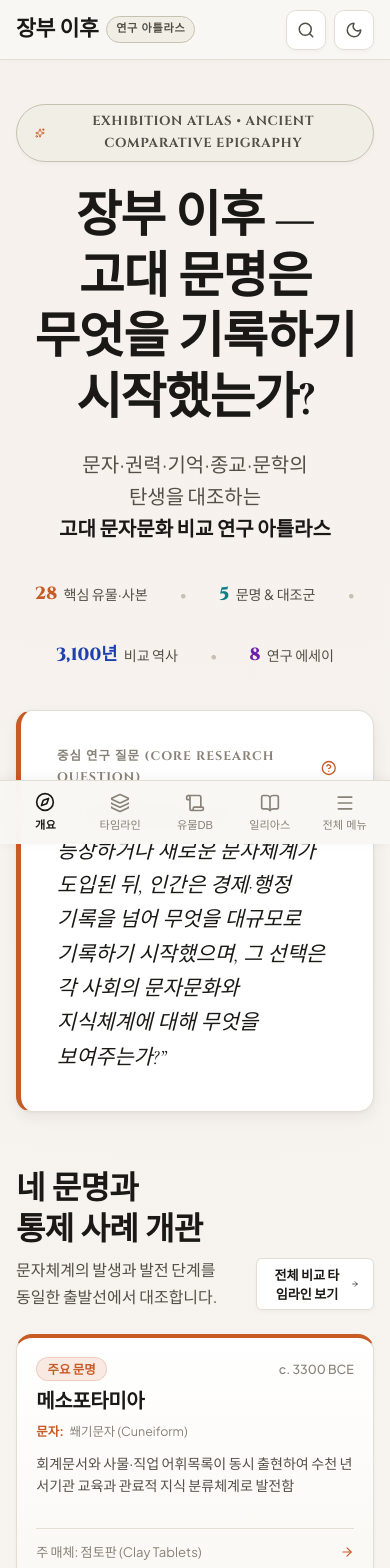
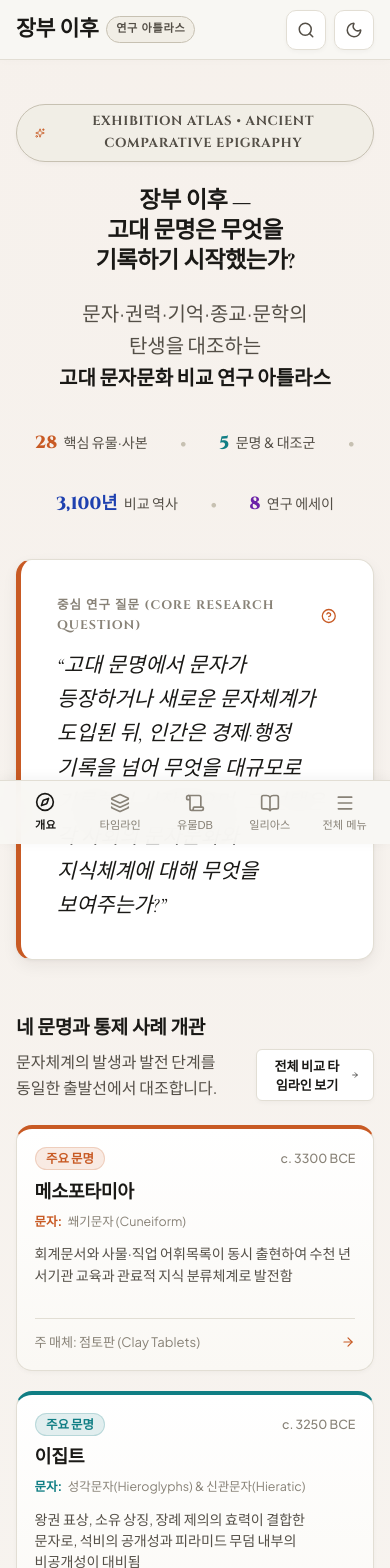
Before and after one commit to YgHnSIM/after-the-ledger, a React (Vite) app: page / in a window 390 px wide. Shown: the top 1568 px of the page. Built offline with nearby package versions, Linux system fonts and the light colour scheme; a web font is replaced by a local one.

Commit message:
style(mobile): implement fluid typography and responsive grid stack
- Implement fluid clamp() typography
- Add responsive 1-column grid stacking and bottom safe-area padding

```diff
--- a/src/components/CivilizationDetailView.tsx
+++ b/src/components/CivilizationDetailView.tsx
@@ -69,7 +69,8 @@ export const CivilizationDetailView: React.FC<CivilizationDetailViewProps> = ({
       </div>
 
       {/* TWO COLUMN CONTENT: DEEP NARRATIVE & STAGES */}
-      <div style={{ display: 'grid', gridTemplateColumns: '2fr 1fr', gap: '2rem', marginBottom: '3rem' }}>
+      <div className="grid-responsive-2col" style={{ marginBottom: '3rem' }}>
+
         {/* NARRATIVE MAIN COLUMN */}
         <div>
           <section className="card" style={{ marginBottom: '2rem' }}>
--- a/src/components/HomeView.tsx
+++ b/src/components/HomeView.tsx
@@ -269,33 +269,34 @@ export const HomeView: React.FC<HomeViewProps> = ({ onNavigateTab }) => {
                 <span>기원전 300 BCE</span>
               </div>
 
-              <div style={{ display: 'grid', gridTemplateColumns: '1fr 3fr', alignItems: 'center', gap: '1rem' }}>
+              <div className="grid-responsive-3col" style={{ alignItems: 'center' }}>
                 <span style={{ fontWeight: 600, fontSize: '0.88rem', color: 'var(--civ-mesopotamia)' }}>메소포타미아</span>
-                <div style={{ height: '20px', background: 'rgba(200, 100, 50, 0.2)', border: '1px solid var(--civ-mesopotamia)', borderRadius: 'var(--radius-sm)', position: 'relative', width: '90%' }}>
+                <div style={{ height: '20px', background: 'rgba(200, 100, 50, 0.2)', border: '1px solid var(--civ-mesopotamia)', borderRadius: 'var(--radius-sm)', position: 'relative', width: '100%' }}>
                   <span style={{ position: 'absolute', left: '10px', top: '1px', fontSize: '0.72rem', fontWeight: 600 }}>우루크 점토판 ~ 길가메시 표준판 (3300 ~ 650 BCE)</span>
                 </div>
               </div>
 
-              <div style={{ display: 'grid', gridTemplateColumns: '1fr 3fr', alignItems: 'center', gap: '1rem' }}>
+              <div className="grid-responsive-3col" style={{ alignItems: 'center' }}>
                 <span style={{ fontWeight: 600, fontSize: '0.88rem', color: 'var(--civ-egypt)' }}>이집트</span>
-                <div style={{ height: '20px', background: 'rgba(27, 138, 144, 0.2)', border: '1px solid var(--civ-egypt)', borderRadius: 'var(--radius-sm)', position: 'relative', width: '85%', marginLeft: '5%' }}>
+                <div style={{ height: '20px', background: 'rgba(27, 138, 144, 0.2)', border: '1px solid var(--civ-egypt)', borderRadius: 'var(--radius-sm)', position: 'relative', width: '100%' }}>
                   <span style={{ position: 'absolute', left: '10px', top: '1px', fontSize: '0.72rem', fontWeight: 600 }}>아비도스 표찰 ~ 사자의 서 파피루스 (3250 ~ 1200 BCE)</span>
                 </div>
               </div>
 
-              <div style={{ display: 'grid', gridTemplateColumns: '1fr 3fr', alignItems: 'center', gap: '1rem' }}>
+              <div className="grid-responsive-3col" style={{ alignItems: 'center' }}>
                 <span style={{ fontWeight: 600, fontSize: '0.88rem', color: 'var(--civ-greece)' }}>그리스</span>
-                <div style={{ height: '20px', background: 'rgba(29, 78, 216, 0.2)', border: '1px solid var(--civ-greece)', borderRadius: 'var(--radius-sm)', position: 'relative', width: '40%', marginLeft: '50%' }}>
+                <div style={{ height: '20px', background: 'rgba(29, 78, 216, 0.2)', border: '1px solid var(--civ-greece)', borderRadius: 'var(--radius-sm)', position: 'relative', width: '100%' }}>
                   <span style={{ position: 'absolute', left: '10px', top: '1px', fontSize: '0.72rem', fontWeight: 600 }}>Linear B (1400BCE) & Alphabet (775~300 BCE)</span>
                 </div>
               </div>
 
-              <div style={{ display: 'grid', gridTemplateColumns: '1fr 3fr', alignItems: 'center', gap: '1rem' }}>
+              <div className="grid-responsive-3col" style={{ alignItems: 'center' }}>
                 <span style={{ fontWeight: 600, fontSize: '0.88rem', color: 'var(--civ-israel)' }}>이스라엘·유다</span>
-                <div style={{ height: '20px', background: 'rgba(126, 34, 206, 0.2)', border: '1px solid var(--civ-israel)', borderRadius: 'var(--radius-sm)', position: 'relative', width: '30%', marginLeft: '65%' }}>
+                <div style={{ height: '20px', background: 'rgba(126, 34, 206, 0.2)', border: '1px solid var(--civ-israel)', borderRadius: 'var(--radius-sm)', position: 'relative', width: '100%' }}>
                   <span style={{ position: 'absolute', left: '10px', top: '1px', fontSize: '0.72rem', fontWeight: 600 }}>게제르 달력 ~ 쿰란 사해문서 (950 ~ 150 BCE)</span>
                 </div>
               </div>
+
             </div>
           )}
         </div>
--- a/src/components/ThemesView.tsx
+++ b/src/components/ThemesView.tsx
@@ -24,7 +24,8 @@ export const ThemesView: React.FC<ThemesViewProps> = ({ initialEssayId }) => {
         </p>
       </div>
 
-      <div style={{ display: 'grid', gridTemplateColumns: '1fr 2.5fr', gap: '2rem' }}>
+      <div className="grid-responsive-themes">
+
         {/* ESSAY LIST SIDEBAR */}
         <div style={{ display: 'flex', flexDirection: 'column', gap: '0.75rem' }}>
           {COMPARATIVE_ESSAYS.map((essay) => {
--- a/src/styles/index.css
+++ b/src/styles/index.css
@@ -772,10 +772,29 @@ p:last-child {
   color: var(--text-muted);
 }
 
+/* Responsive Grid Utilities */
+.grid-responsive-2col {
+  display: grid;
+  grid-template-columns: 2fr 1fr;
+  gap: 2rem;
+}
+
+.grid-responsive-themes {
+  display: grid;
+  grid-template-columns: 1fr 2.5fr;
+  gap: 2rem;
+}
+
+.grid-responsive-3col {
+  display: grid;
+  grid-template-columns: 1fr 3fr;
+  gap: 1.5rem;
+}
+
 /* Responsive Breakpoints & Mobile Overrides */
 @media (max-width: 900px) {
   body {
-    padding-bottom: 64px; /* Room for bottom navigation bar */
+    padding-bottom: 96px; /* Room for bottom navigation bar + safe area */
   }
 
   .navbar {
@@ -796,12 +815,36 @@ p:last-child {
   }
 
   .main-container {
-    padding: 1.25rem 1rem 2rem 1rem;
+    padding: 1.25rem 1rem 5rem 1rem;
   }
 
-  h1 { font-size: 1.85rem; }
-  h2 { font-size: 1.45rem; }
-  h3 { font-size: 1.2rem; }
+  /* Responsive Fluid Typography */
+  h1, .hero-title {
+    font-size: clamp(1.45rem, 5.2vw, 1.85rem) !important;
+    line-height: 1.3 !important;
+    word-break: keep-all;
+    text-wrap: balance;
+  }
+
+  h2, .section-title {
+    font-size: clamp(1.2rem, 4vw, 1.45rem) !important;
+    line-height: 1.35 !important;
+    word-break: keep-all;
+    text-wrap: balance;
+  }
+
+  h3 {
+    font-size: 1.15rem !important;
+    line-height: 1.38 !important;
+  }
+
+  /* Automatic 1-Column Stacking for Grids on Mobile */
+  .grid-responsive-2col,
+  .grid-responsive-themes,
+  .grid-responsive-3col {
+    grid-template-columns: 1fr !important;
+    gap: 1.25rem !important;
+  }
 
   .modal-overlay {
     padding: 1rem;
@@ -824,6 +867,6 @@ p:last-child {
   }
 
   .card {
-    padding: 1.2rem;
+    padding: 1.1rem;
   }
 }
```
Also changed, not shown: 2 other files (tests, documents, lock files or other folders).
